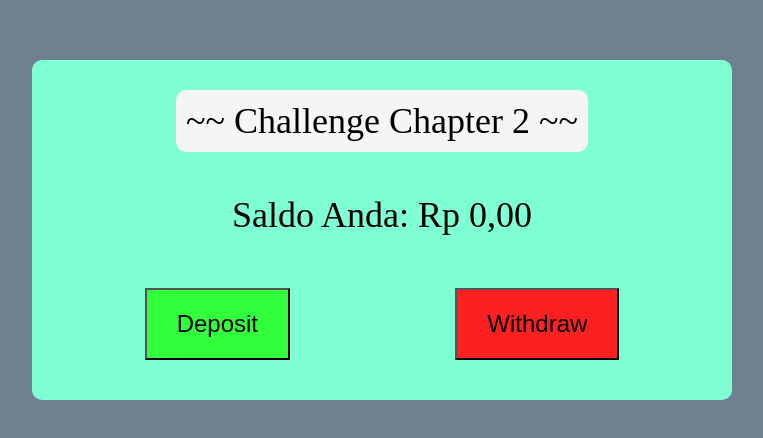
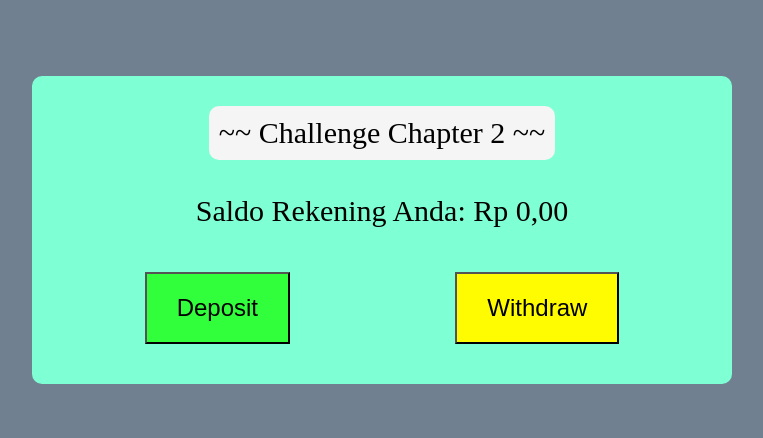
Before and after one commit to Bagusdpa4/Basic-Banking-System, a plain HTML site: page index.html in a window 1280 px wide. Shown: the part 170-608 px from the top of the page, without its empty margins (258-1021 px from the left). Drawn offline with Linux system fonts and the light colour scheme.

Commit message:
Repair Styling

```diff
--- a/banking_system.js
+++ b/banking_system.js
@@ -14,9 +14,9 @@ class BankAccount {
     updateSaldo() {
       return new Promise((resolve) => {
         const saldoElement = document.getElementById("saldo");
-        saldoElement.innerText = `Saldo Anda: ${this.formatRupiah(this.saldo)}`;
+        saldoElement.innerText = `Saldo Rekening Anda: ${this.formatRupiah(this.saldo)}`;
         setTimeout(() => {
-          resolve(`Saldo Anda : ${this.formatRupiah(this.saldo)}`);
+          resolve(`Saldo Rekening Anda : ${this.formatRupiah(this.saldo)}`);
         }, 2000);
       });
     }
@@ -76,7 +76,7 @@ class BankAccount {
     try {
       account.updateSaldo();
 
-      window.alert("Selamat Datang....!!!")
+      window.alert("Selamat Datang di Layanan Perbankan Sederhana!")
       document.getElementById("depositBtn").addEventListener("click", () => {
         account
           .deposit()
--- a/style.css
+++ b/style.css
@@ -4,7 +4,7 @@ body {
     display: flex;
     align-items: center;
     justify-content: center;
-    font-size: 36px;
+    font-size: 30px;
     height: 100vh;
     background-color: slategray;
 }
@@ -35,7 +35,7 @@ button {
 }
 
 .minus {
-    background-color: rgb(253, 32, 32);
+    background-color: rgb(255, 251, 0);
 }
 
 .title {
```
